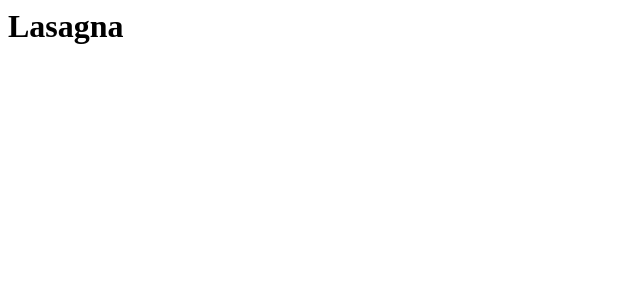
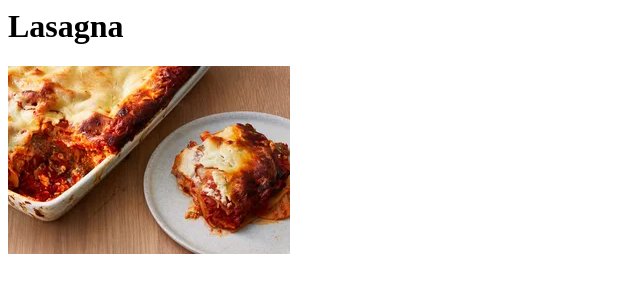
Before and after one commit to matipretz/odin-recipes, a plain HTML site: page recipes/lasagna.html in a window 1280 px wide. Shown: the whole page, without its empty margins (0-640 px from the left). Drawn offline with Linux system fonts and the light colour scheme.

Commit message:
Add lasagna.html, lasagna.jpg, images

```diff
--- a/recipes/lasagna.html
+++ b/recipes/lasagna.html
@@ -4,6 +4,9 @@
 </head>
 <body>
     <h1>Lasagna</h1>
+    <img src="../images/lasagna.jpg" alt="Lasagna">
+
+
 
 </body>
 </html>
```
Also changed, not shown: index.html (+1 -0 lines), images/lasagna.jpg (added).
